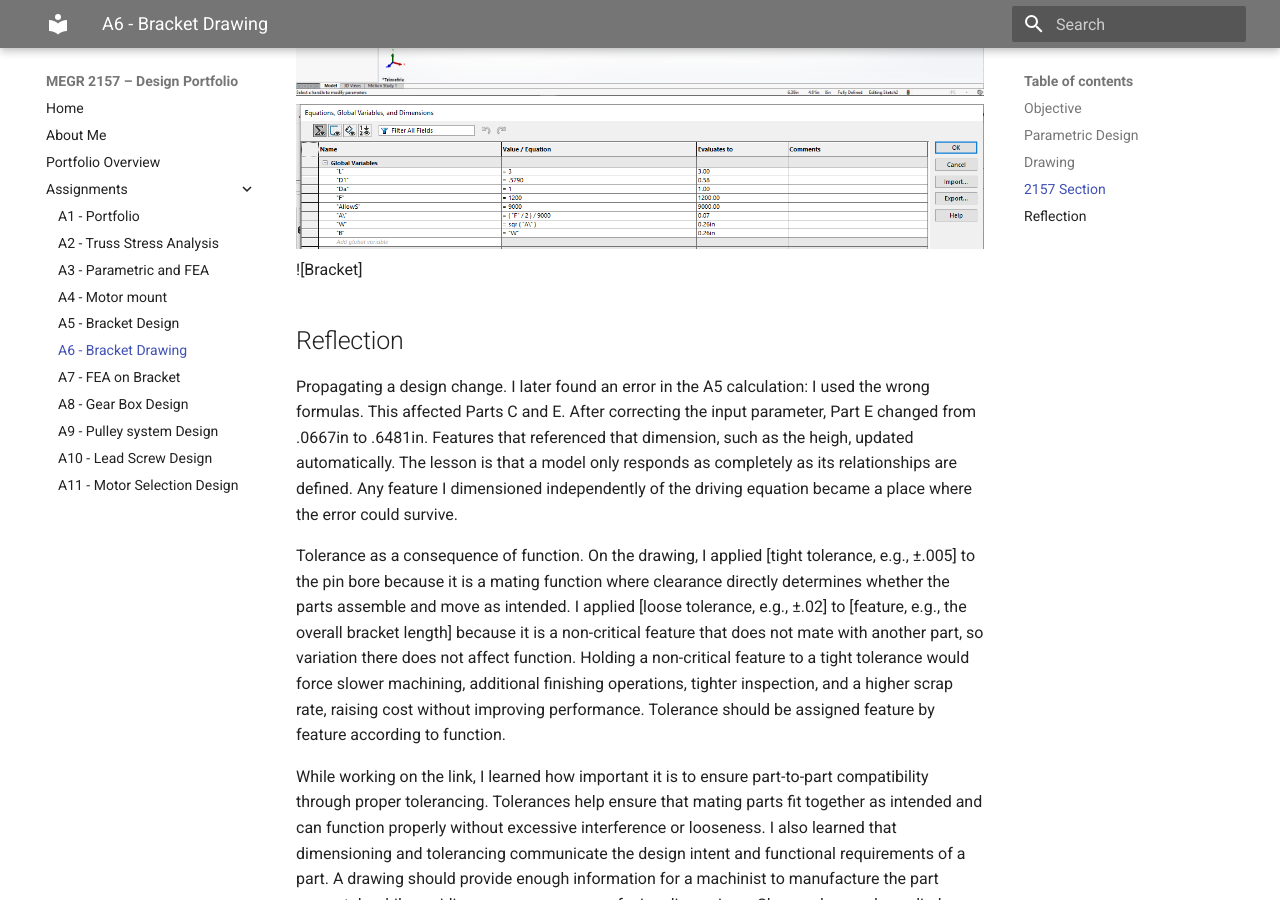
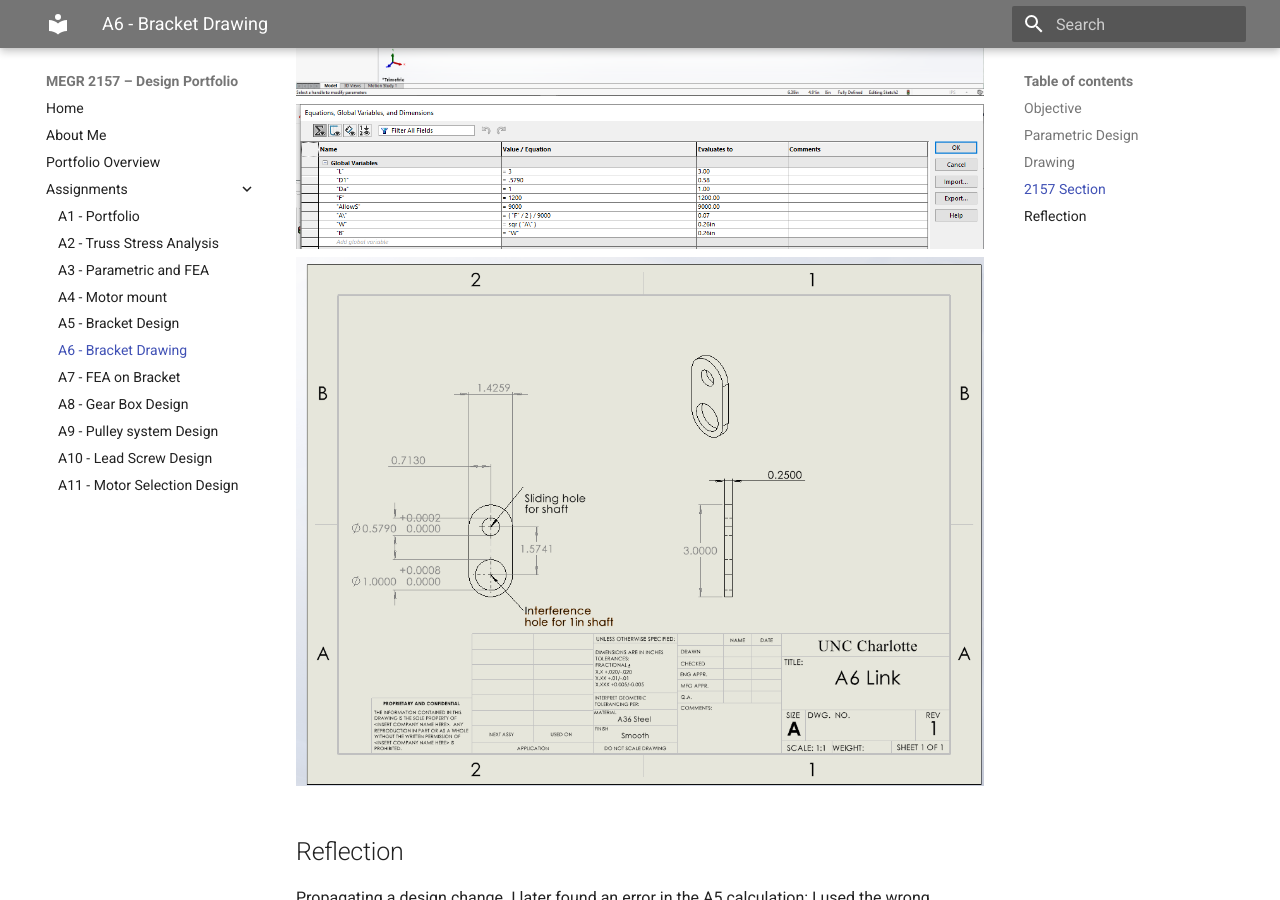
Before and after one commit to JHernPR/MEGR-2157-portfolio, an MkDocs documentation site: the page built from docs/assignments/A06/index.md, in a window 1280 px wide and 900 px high, scrolled down 4368 px. Built offline with MkDocs 1.6.1 and Material for MkDocs 9.7.7, drawn with Linux system fonts in a browser that asks for light colours.

Commit message:
Update index.md

```diff
--- a/docs/assignments/A06/index.md
+++ b/docs/assignments/A06/index.md
@@ -25,7 +25,7 @@ For my design, I went with the same structure that was given in A5, started with
 This is my work for the link using dimensions from last week.
 ![Link](Bracket.PNG)
 ![Linkeq](Linkequations.PNG)
-![Bracket]
+![Bracket](Bracketdrawing.PNG)
 
 ## Reflection
 
```
